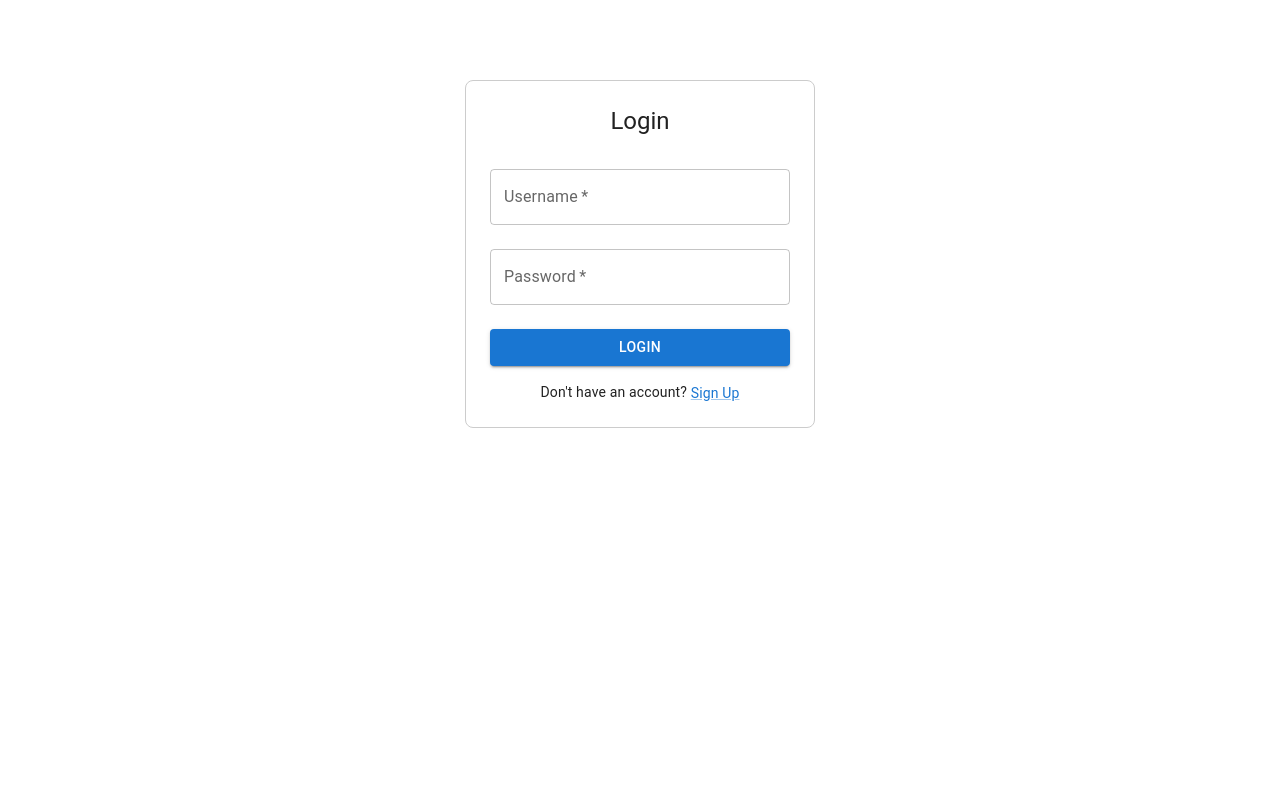
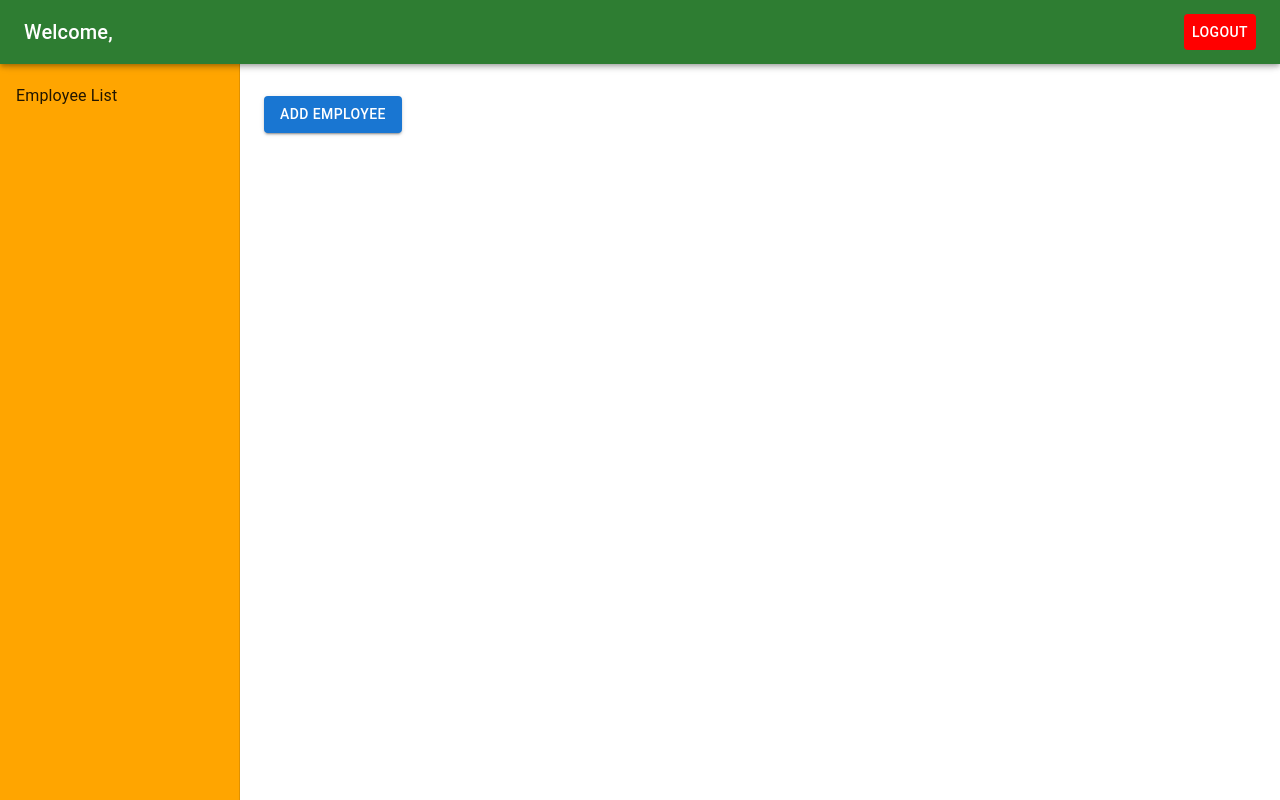
Before and after one commit to SharmaSuyash04/Full-Stack-Crud-App, a React (Create React App) app in the folder fastapi-frontend/frontend-fastapi/: page /dashboard in a window 1280 px wide. Built offline with nearby package versions, Linux system fonts and the light colour scheme.

Commit message:
Dashboard

```diff
--- a/fastapi-frontend/frontend-fastapi/src/App.js
+++ b/fastapi-frontend/frontend-fastapi/src/App.js
@@ -1,144 +1,63 @@
 import React, { useEffect, useState } from 'react';
-import {
-  AppBar,
-  Toolbar,
-  Typography,
-  Container,
-  Drawer,
-  List,
-  ListItem,
-  ListItemText,
-  Button,
-  Dialog,
-  DialogTitle,
-  DialogContent,
-  Box,
-} from '@mui/material';
+import { Routes, Route, Navigate } from 'react-router-dom';
+import LoginForm from './components/LoginForm';
+import Dashboard from './components/Dashboard';
+import EmployeeList from './components/EmployeeList';
+import { getEmployees } from './services/api';
+import { useNavigate } from 'react-router-dom';
 
-import EmployeeForm from './components/EmployeeForm';
-import EmployeeList from './components/EmployeeList';
-import LoginForm from './components/LoginForm';
-import { getEmployees } from './services/api';
-
-const drawerWidth = 240;
 
 function App() {
-  const [user, setUser] = useState(null); // Holds logged-in username
+  const [user, setUser] = useState(localStorage.getItem('user'));
   const [employees, setEmployees] = useState([]);
-  const [openDialog, setOpenDialog] = useState(false);
-  const [activePage, setActivePage] = useState('');
+  const navigate = useNavigate();
 
-  //  Check if user is already logged in (from localStorage)
-  useEffect(() => {
-    const storedUser = localStorage.getItem('user');
-    if (storedUser) {
-      setUser(storedUser);
-    }
-  }, []);
 
-  const getAllEmployees = async () => {
+  const fetchEmployees = async () => {
     const data = await getEmployees();
     setEmployees(data);
   };
 
   useEffect(() => {
     if (user) {
-      getAllEmployees();
+      fetchEmployees();
     }
   }, [user]);
 
-  const handleOpenForm = () => setOpenDialog(true);
-  const handleCloseForm = () => setOpenDialog(false);
-  const handleEmployeeAdded = () => {
-    getAllEmployees();
-    handleCloseForm();
+  const handleLoginSuccess = (username) => {
+    setUser(username);
+    localStorage.setItem('user', username);
   };
 
-  //  When login is successful — save to state and localStorage
-  const handleLoginSuccess = (username) => {
-    setUser(username);
-    localStorage.setItem('user', username); // Save to localStorage
-  };
-
-  //  When logging out — clear state and localStorage
   const handleLogout = () => {
     setUser(null);
     localStorage.removeItem('user');
+    navigate('/login');
   };
 
-  //  If not logged in, show Login page
-  if (!user) {
-    return <LoginForm onLoginSuccess={handleLoginSuccess} />;
-  }
+  return (
 
-  return (
-    <Box sx={{ display: 'flex' }}>
-      {/* Sidebar */}
-      <Drawer
-        variant="permanent"
-        sx={{
-          width: drawerWidth,
-          flexShrink: 0,
-          [`& .MuiDrawer-paper`]: {
-            width: drawerWidth,
-            boxSizing: 'border-box',
-            backgroundColor: 'orange',
-          },
-        }}
-      >
-        <Toolbar />
-        <Box sx={{ overflow: 'auto' }}>
-          <List>
-            <ListItem button onClick={() => setActivePage('employeeList')}>
-              <ListItemText primary="Employee List" />
-            </ListItem>
-          </List>
-        </Box>
-      </Drawer>
+      <Routes>
+        {!user && <Route path="*" element={<Navigate to="/login" />} />}
+        {user && <Route path="*" element={<Navigate to="/dashboard" />} />}
 
-      {/* Main Content */}
-      <Box component="main" sx={{ flexGrow: 1 }}>
-        <AppBar
-          position="fixed"
-          sx={{
-            zIndex: (theme) => theme.zIndex.drawer + 1,
-            backgroundColor: '#2e7d32',
-          }}
-        >
-          <Toolbar sx={{ display: 'flex', justifyContent: 'space-between' }}>
-            <Typography variant="h6">Employee, {user}</Typography>
-            <Button color="inherit" onClick={handleLogout} sx={{ backgroundColor: 'red' }}>
-              Logout
-            </Button>
-          </Toolbar>
-        </AppBar>
+        <Route path="/login" element={<LoginForm onLoginSuccess={handleLoginSuccess} />} />
 
-        <Toolbar />
+        <Route path="/dashboard" element={
+          <Dashboard
+            user={user}
+            onLogout={handleLogout}
+            employees={employees}
+            refreshEmployees={fetchEmployees}
+          />
+        }>
+          {/* 🟢 Nested route */}
+          <Route path="employees" element={
+            <EmployeeList employees={employees} refresh={fetchEmployees} />
+          } />
+        </Route>
+      </Routes>
 
-        <Container sx={{ mt: 4 }}>
-          <Button variant="contained" onClick={handleOpenForm} sx={{ mb: 3 }}>
-            Add Employee
-          </Button>
-
-          <Dialog open={openDialog} onClose={handleCloseForm} fullWidth maxWidth="sm">
-            <DialogTitle>Add New Employee</DialogTitle>
-            <DialogContent>
-              <EmployeeForm onEmployeeAdded={handleEmployeeAdded} />
-            </DialogContent>
-          </Dialog>
-
-          {activePage === 'employeeList' && (
-            <EmployeeList employees={employees} refresh={getAllEmployees} />
-          )}
-
-          {activePage !== 'employeeList' && (
-            <Typography variant="body1" color="text.secondary">
-              Select a section from the sidebar.
-            </Typography>
-          )}
-        </Container>
-      </Box>
-    </Box>
   );
 }
 
--- /dev/null
+++ b/fastapi-frontend/frontend-fastapi/src/components/Dashboard.js
@@ -0,0 +1,86 @@
+import React, { useState } from 'react';
+import {
+  AppBar, Toolbar, Typography, Drawer, List, ListItem, ListItemText,
+  Button, Dialog, DialogTitle, DialogContent, Container, Box
+} from '@mui/material';
+
+import EmployeeForm from './EmployeeForm';
+import EmployeeList from './EmployeeList';
+import { Outlet, useNavigate } from 'react-router-dom';
+
+const drawerWidth = 240;
+
+const Dashboard = ({ user, onLogout, employees, refreshEmployees }) => {
+  const [openDialog, setOpenDialog] = useState(false);
+  const navigate = useNavigate();
+
+  const handleOpenForm = () => setOpenDialog(true);
+  const handleCloseForm = () => setOpenDialog(false);
+
+  return (
+    <Box sx={{ display: 'flex' }}>
+      {/* Sidebar */}
+      <Drawer
+        variant="permanent"
+        sx={{
+          width: drawerWidth,
+          flexShrink: 0,
+          [`& .MuiDrawer-paper`]: {
+            width: drawerWidth,
+            boxSizing: 'border-box',
+            backgroundColor: 'orange',
+          },
+        }}
+      >
+        <Toolbar />
+        <Box sx={{ overflow: 'auto' }}>
+          <List>
+            <ListItem button onClick={() => navigate('/dashboard/employees')}>
+              <ListItemText primary="Employee List" />
+            </ListItem>
+          </List>
+        </Box>
+      </Drawer>
+
+      {/* Main Content */}
+      <Box component="main" sx={{ flexGrow: 1 }}>
+        <AppBar
+          position="fixed"
+          sx={{
+            zIndex: (theme) => theme.zIndex.drawer + 1,
+            backgroundColor: '#2e7d32',
+          }}
+        >
+          <Toolbar sx={{ display: 'flex', justifyContent: 'space-between' }}>
+            <Typography variant="h6">Welcome, {user}</Typography>
+            <Button color="inherit" onClick={onLogout} sx={{ backgroundColor: 'red' }}>
+              Logout
+            </Button>
+          </Toolbar>
+        </AppBar>
+
+        <Toolbar />
+        <Container sx={{ mt: 4 }}>
+          <Button variant="contained" onClick={handleOpenForm} sx={{ mb: 3 }}>
+            Add Employee
+          </Button>
+
+          <Dialog open={openDialog} onClose={handleCloseForm} fullWidth maxWidth="sm">
+            <DialogTitle>Add New Employee</DialogTitle>
+            <DialogContent>
+              <EmployeeForm onEmployeeAdded={() => {
+                refreshEmployees();
+                handleCloseForm();
+              }} />
+            </DialogContent>
+          </Dialog>
+
+          {/* 🔥 Render child route (like /dashboard/employees) here */}
+          <Outlet />
+        </Container>
+      </Box>
+    </Box>
+  );
+};
+
+export default Dashboard;
```
